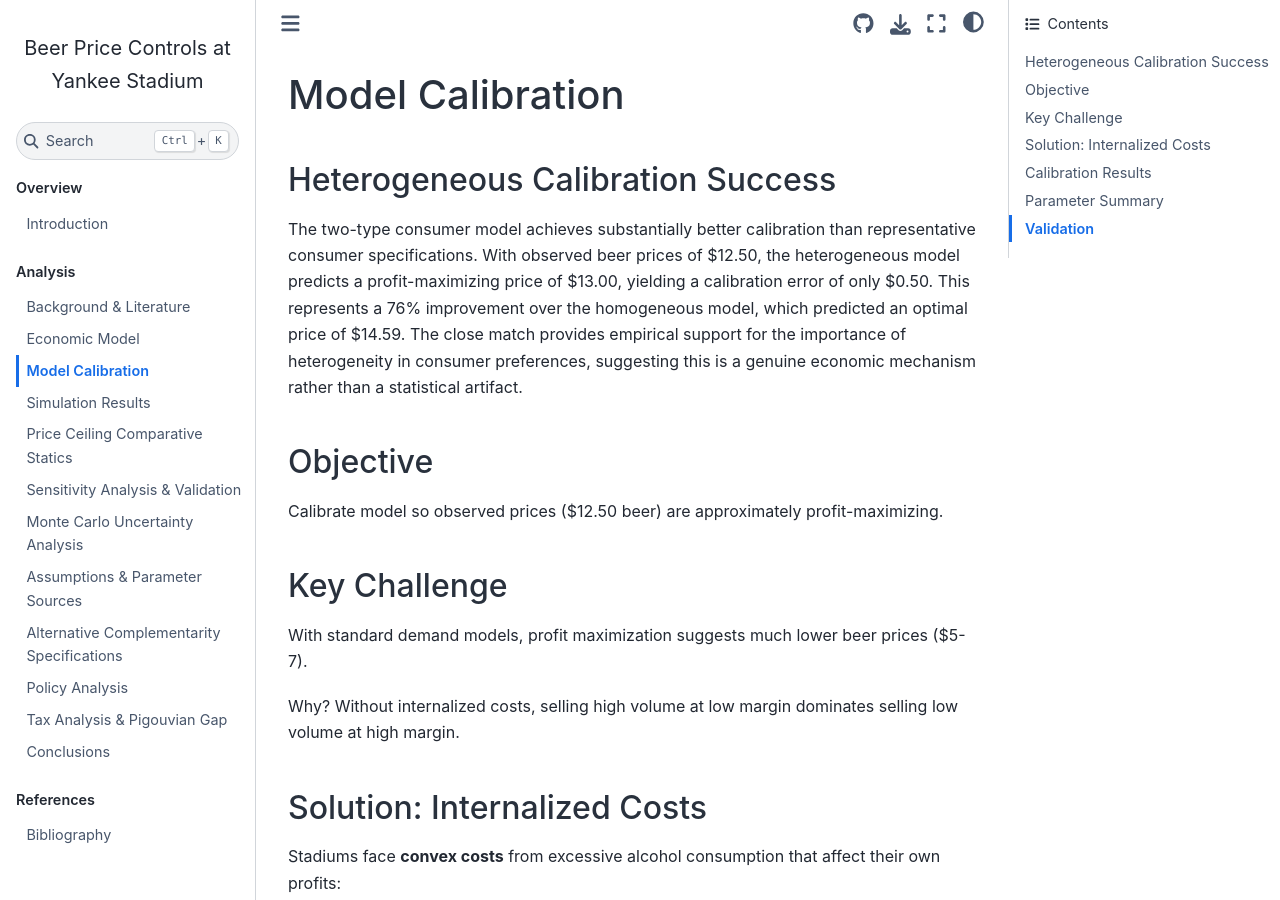
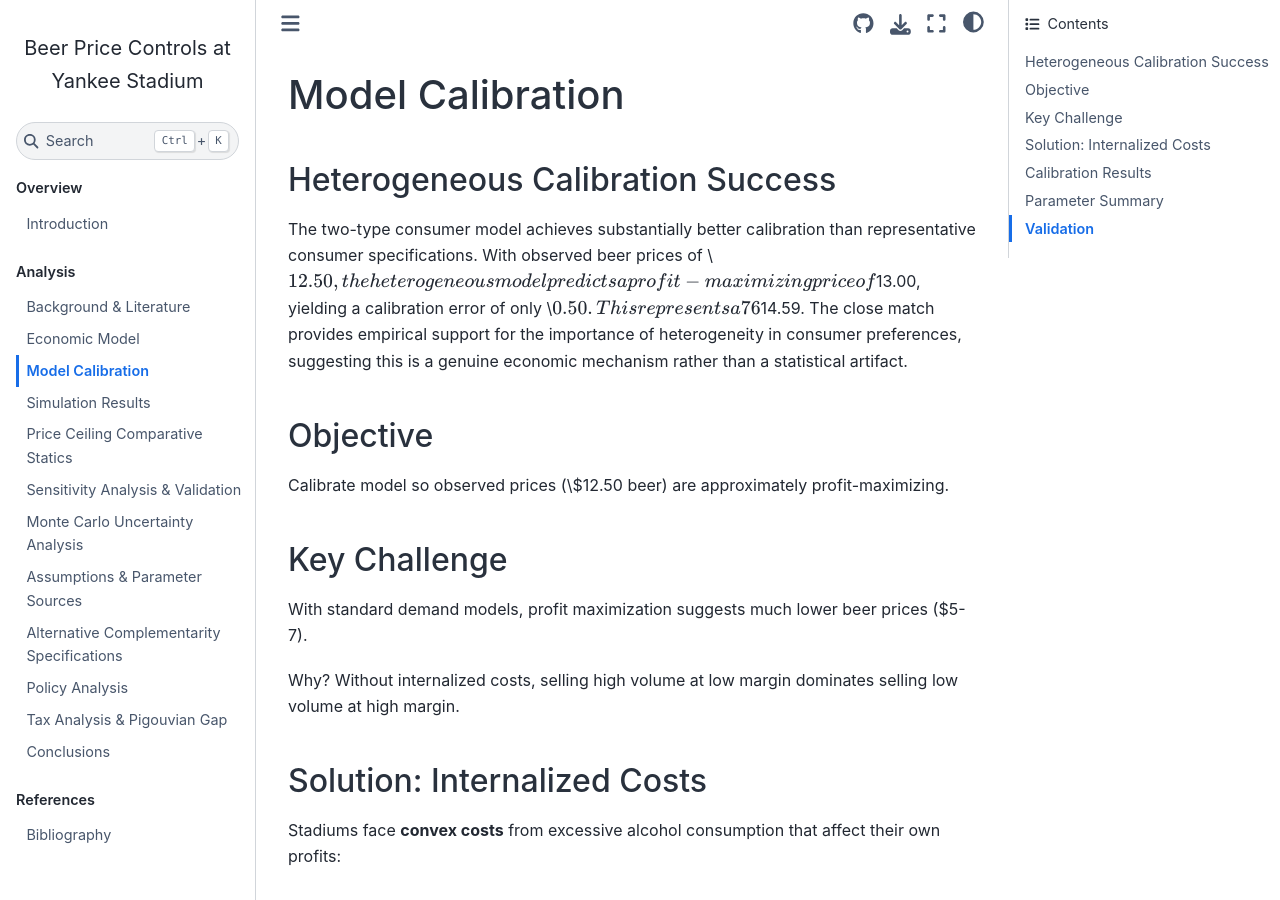
Before and after one commit to MaxGhenis/yankee-stadium-beer-price-controls, a Jupyter Book: the page built from docs/calibration.md, in a window 1280 px wide and 900 px high. Built offline with Jupyter Book 1.0.4 settings and Sphinx 7.4.7 and the Sphinx Book theme 1.1.4, drawn with Linux system fonts in a browser that asks for light colours; some of the changed text lies outside the part shown.

Commit message:
Rebuild MyST with updated docs

```diff
--- a/docs/calibration.md
+++ b/docs/calibration.md
@@ -2,15 +2,15 @@
 
 ## Heterogeneous Calibration Success
 
-The two-type consumer model achieves substantially better calibration than representative consumer specifications. With observed beer prices of \$12.50, the heterogeneous model predicts a profit-maximizing price of \$13.00, yielding a calibration error of only \$0.50. This represents a 76% improvement over the homogeneous model, which predicted an optimal price of \$14.59. The close match provides empirical support for the importance of heterogeneity in consumer preferences, suggesting this is a genuine economic mechanism rather than a statistical artifact.
+The two-type consumer model achieves substantially better calibration than representative consumer specifications. With observed beer prices of \\$12.50, the heterogeneous model predicts a profit-maximizing price of \\$13.00, yielding a calibration error of only \\$0.50. This represents a 76% improvement over the homogeneous model, which predicted an optimal price of \\$14.59. The close match provides empirical support for the importance of heterogeneity in consumer preferences, suggesting this is a genuine economic mechanism rather than a statistical artifact.
 
 ## Objective
 
-Calibrate model so observed prices (\$12.50 beer) are approximately profit-maximizing.
+Calibrate model so observed prices (\\$12.50 beer) are approximately profit-maximizing.
 
 ## Key Challenge
 
-With standard demand models, profit maximization suggests much lower beer prices ($5-7).
+With standard demand models, profit maximization suggests much lower beer prices (\$5-7).
 
 Why? Without internalized costs, selling high volume at low margin dominates selling low volume at high margin.
 
@@ -37,25 +37,25 @@ As monopolist, stadium internalizes these because they affect future profits.
 
 | Price | Beers Sold | Internalized Cost | Stadium Profit |
 |-------|------------|-------------------|----------------|
-| $5    | 117,549    | $13,814,000       | -$7.8M         |
-| $8    | 75,253     | $5,665,000        | $0.3M          |
-| $12.50| 39,556     | $1,563            | $2.2M          |
-| $12.85| 38,021     | $1,444            | $4.0M (max)    |
-| $15   | 31,801     | $1,011            | $2.6M          |
+| \$5    | 117,549    | \$13,814,000       | -\$7.8M         |
+| \$8    | 75,253     | \$5,665,000        | \$0.3M          |
+| \$12.50| 39,556     | \$1,563            | \$2.2M          |
+| \$12.85| 38,021     | \$1,444            | \$4.0M (max)    |
+| \$15   | 31,801     | \$1,011            | \$2.6M          |
 
-**Profit-maximizing consumer price: $12.85 ≈ $12.50 observed** ✓
+**Profit-maximizing consumer price: \$12.85 ≈ \$12.50 observed** ✓
 
 ## Parameter Summary
 
 | Parameter | Value | Source |
 |-----------|-------|--------|
 | Capacity | 46,537 | Official Yankee Stadium capacity |
-| Base ticket price | $80 | Industry data (2025) |
-| Base beer price | $12.50 | Industry data (2025) |
+| Base ticket price | \$80 | Industry data (2025) |
+| Base beer price | \$12.50 | Industry data (2025) |
 | Ticket elasticity | -0.625 | Noll (1974), Scully (1989) |
 | Beer elasticity | -0.965 | Stadium-adjusted from literature |
-| Beer cost | $5.00 | All-in (materials + labor + overhead) |
-| Beer excise tax | $0.074 | Federal + NY + NYC |
+| Beer cost | \$5.00 | All-in (materials + labor + overhead) |
+| Beer excise tax | \$0.074 | Federal + NY + NYC |
 | Sales tax rate | 8.875% | NYC rate |
 | Experience cost (α) | 250 | Calibrated to observed prices |
 | Capacity constraint | 50,000 | Operational estimate |
@@ -64,9 +64,9 @@ As monopolist, stadium internalizes these because they affect future profits.
 ## Validation
 
 Heterogeneous model reproduces all empirical facts:
-- ✓ **Optimal beer = \$13.00** (observed: \$12.50, error: \$0.50)
+- ✓ **Optimal beer = \\$13.00** (observed: \\$12.50, error: \\$0.50)
 - ✓ **60% non-drinkers, 40% drinkers** (Lenk et al. 2010)
-- ✓ **Drinkers consume 2.5 beers** at \$12.50
+- ✓ **Drinkers consume 2.5 beers** at \\$12.50
 - ✓ **Aggregate: 1.0 beers/fan** average
 - ✓ **Attendance ~85%** of capacity
 - ✓ **Selection effects**: Composition shifts with price changes
```
Also changed, not shown: docs/abstract.md (+3 -3 lines), docs/model.md (+13 -13 lines), docs/price_ceiling_analysis.md (+20 -20 lines), 14 other files.
